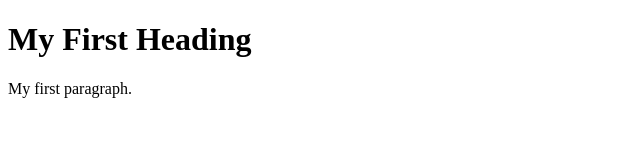
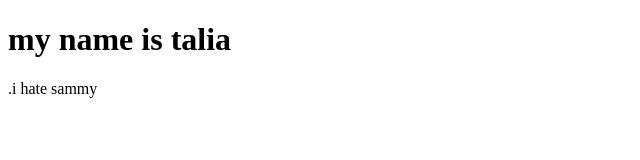
Before and after one commit to taliasatenstein/exploringcs, a plain HTML site: page index.html in a window 1280 px wide. Shown: the whole page, without its empty margins (0-640 px from the left). Drawn offline with Linux system fonts and the light colour scheme.

Commit message:
Update index.html

```diff
--- a/index.html
+++ b/index.html
@@ -1,7 +1,7 @@
 <!DOCTYPE html>
 <html>
  <body>
-<h1>My First Heading</h1>
-<p>My first paragraph.</p>
+<h1> my name is talia</h1>
+<p>.i hate sammy</p>
  </body>
 </html>
```
